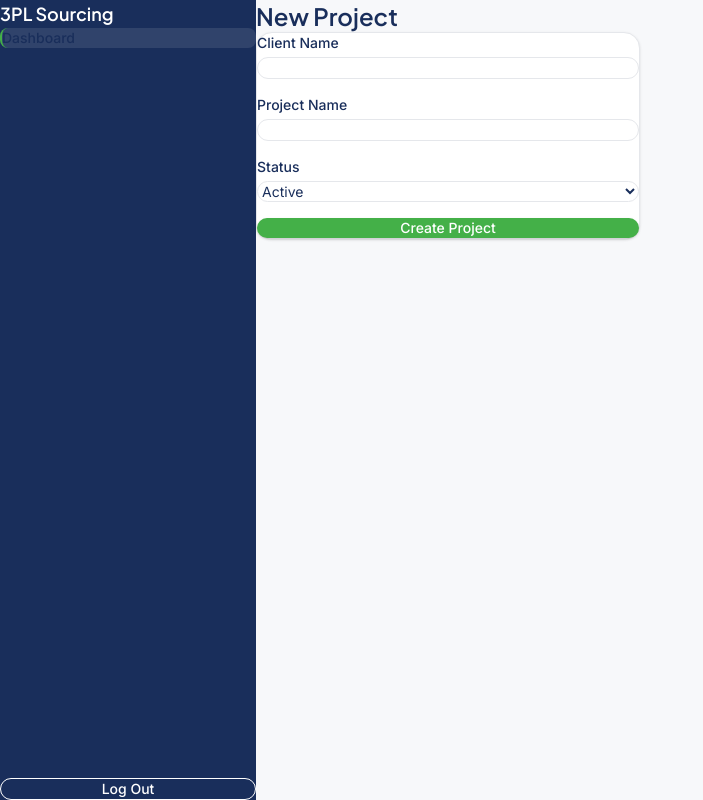
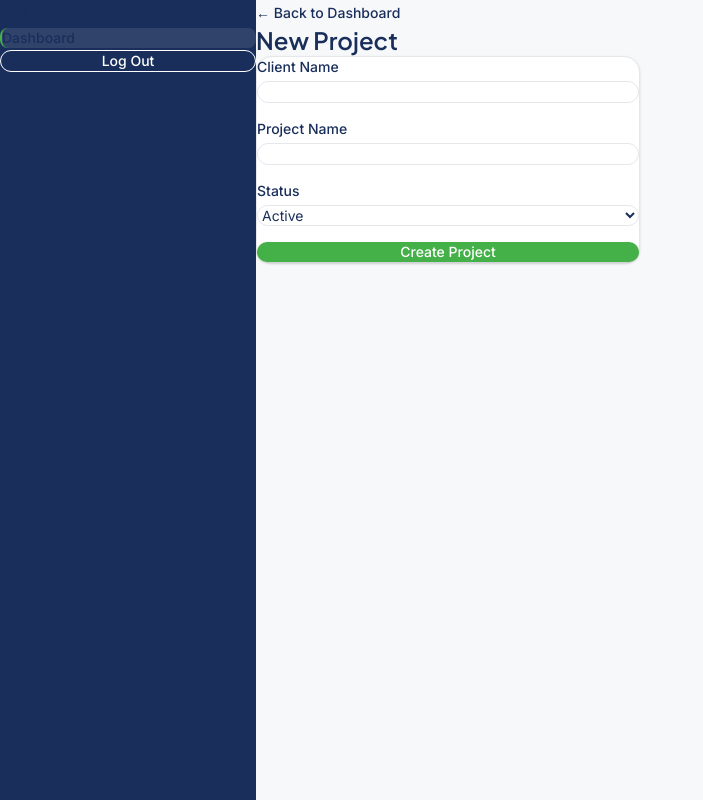
Before and after one commit to dani-mgs/3pl-sourcing, a Next.js app: page /dashboard/new in a window 1280 px wide. Shown: the whole page, without its empty margins (0-703 px from the left). Built offline with nearby package versions, Linux system fonts and the light colour scheme; no server answers.

Commit message:
fix: restore sidebar dashboard nav link, add logo link, cap content width, add missing back navigation

```diff
--- a/src/app/(authenticated)/dashboard/new/page.tsx
+++ b/src/app/(authenticated)/dashboard/new/page.tsx
@@ -1,5 +1,6 @@
 "use client";
 
+import Link from "next/link";
 import { useActionState } from "react";
 import { createProject } from "./actions";
 
@@ -20,12 +21,19 @@ export default function NewProjectPage() {
   >(createProjectAction, {});
 
   return (
-    <div className="mx-auto max-w-sm px-8 py-10">
-      <h1 className="mb-8 font-display text-2xl font-semibold text-move-navy">
+    <div className="max-w-5xl px-8 py-10">
+      <Link
+        href="/dashboard"
+        className="text-sm font-medium text-move-green hover:underline"
+      >
+        ← Back to Dashboard
+      </Link>
+
+      <h1 className="mt-2 mb-8 font-display text-2xl font-semibold text-move-navy">
         New Project
       </h1>
 
-      <div className="rounded-2xl border border-neutral-border bg-white p-6 shadow-sm">
+      <div className="max-w-sm rounded-2xl border border-neutral-border bg-white p-6 shadow-sm">
         <form action={formAction} className="flex flex-col gap-4">
           <div className="flex flex-col gap-1">
             <label
--- a/src/app/(authenticated)/dashboard/page.tsx
+++ b/src/app/(authenticated)/dashboard/page.tsx
@@ -18,7 +18,7 @@ export default async function DashboardPage() {
     .eq("status", "Active");
 
   return (
-    <div className="mx-auto max-w-4xl px-8 py-10">
+    <div className="max-w-5xl px-8 py-10">
       <div className="mb-8 flex items-center justify-between">
         <h1 className="font-display text-2xl font-semibold text-move-navy">
           Projects
--- a/src/app/(authenticated)/layout.tsx
+++ b/src/app/(authenticated)/layout.tsx
@@ -1,3 +1,4 @@
+import Link from "next/link";
 import { createClient } from "@/lib/supabase/server";
 import { logout } from "@/app/logout/actions";
 import { SidebarNav } from "./sidebar-nav";
@@ -16,9 +17,12 @@ export default async function AuthenticatedLayout({
     <div className="flex min-h-screen">
       <aside className="sticky top-0 flex h-screen w-64 shrink-0 flex-col bg-move-navy">
         <div className="p-6">
-          <span className="font-display text-lg font-semibold text-white">
+          <Link
+            href="/dashboard"
+            className="font-display text-lg font-semibold text-white"
+          >
             3PL Sourcing
-          </span>
+          </Link>
         </div>
 
         <SidebarNav />
--- a/src/app/(authenticated)/projects/[id]/page.tsx
+++ b/src/app/(authenticated)/projects/[id]/page.tsx
@@ -26,8 +26,15 @@ export default async function ProjectDetailsPage({
   }
 
   return (
-    <div className="mx-auto max-w-4xl px-8 py-10">
-      <div className="mb-2 flex items-center gap-3">
+    <div className="max-w-5xl px-8 py-10">
+      <Link
+        href="/dashboard"
+        className="text-sm font-medium text-move-green hover:underline"
+      >
+        ← Back to Dashboard
+      </Link>
+
+      <div className="mt-2 mb-2 flex items-center gap-3">
         <h1 className="font-display text-2xl font-semibold text-move-navy">
           {project.client_name} — {project.project_name}
         </h1>
--- a/src/app/(authenticated)/projects/[id]/providers/[providerId]/page.tsx
+++ b/src/app/(authenticated)/projects/[id]/providers/[providerId]/page.tsx
@@ -73,7 +73,7 @@ export default async function ProviderDetailsPage({
   }
 
   return (
-    <div className="mx-auto max-w-4xl px-8 py-10">
+    <div className="max-w-5xl px-8 py-10">
       <Link
         href={`/projects/${id}/providers`}
         className="text-sm font-medium text-move-green hover:underline"
--- a/src/app/(authenticated)/projects/[id]/providers/new/page.tsx
+++ b/src/app/(authenticated)/projects/[id]/providers/new/page.tsx
@@ -1,3 +1,4 @@
+import Link from "next/link";
 import { notFound } from "next/navigation";
 import { createClient } from "@/lib/supabase/server";
 import { NewProviderForm } from "./new-provider-form";
@@ -20,12 +21,19 @@ export default async function NewProviderPage({
   }
 
   return (
-    <div className="mx-auto max-w-sm px-8 py-10">
-      <h1 className="mb-8 font-display text-2xl font-semibold text-move-navy">
+    <div className="max-w-5xl px-8 py-10">
+      <Link
+        href={`/projects/${id}/providers`}
+        className="text-sm font-medium text-move-green hover:underline"
+      >
+        ← Back to 3PL List
+      </Link>
+
+      <h1 className="mt-2 mb-8 font-display text-2xl font-semibold text-move-navy">
         Add Provider
       </h1>
 
-      <div className="rounded-2xl border border-neutral-border bg-white p-6 shadow-sm">
+      <div className="max-w-sm rounded-2xl border border-neutral-border bg-white p-6 shadow-sm">
         <NewProviderForm projectId={id} />
       </div>
     </div>
--- a/src/app/(authenticated)/projects/[id]/providers/page.tsx
+++ b/src/app/(authenticated)/projects/[id]/providers/page.tsx
@@ -27,7 +27,7 @@ export default async function ProvidersPage({
     .order("created_at", { ascending: false });
 
   return (
-    <div className="mx-auto max-w-4xl px-8 py-10">
+    <div className="max-w-5xl px-8 py-10">
       <Link
         href={`/projects/${id}`}
         className="text-sm font-medium text-move-green hover:underline"
--- a/src/app/(authenticated)/projects/[id]/requirements/page.tsx
+++ b/src/app/(authenticated)/projects/[id]/requirements/page.tsx
@@ -69,7 +69,7 @@ export default async function RequirementsPage({
   }
 
   return (
-    <div className="mx-auto max-w-4xl px-8 py-10">
+    <div className="max-w-5xl px-8 py-10">
       <Link
         href={`/projects/${id}`}
         className="text-sm font-medium text-move-green hover:underline"
--- a/src/app/(authenticated)/projects/[id]/requirements/summary/page.tsx
+++ b/src/app/(authenticated)/projects/[id]/requirements/summary/page.tsx
@@ -32,7 +32,7 @@ export default async function RequirementsSummaryPage({
     .maybeSingle();
 
   return (
-    <div className="mx-auto max-w-4xl px-8 py-10">
+    <div className="max-w-5xl px-8 py-10">
       <Link
         href={`/projects/${id}/requirements`}
         className="text-sm font-medium text-move-green hover:underline"
--- a/src/app/(authenticated)/sidebar-nav.tsx
+++ b/src/app/(authenticated)/sidebar-nav.tsx
@@ -9,7 +9,7 @@ export function SidebarNav() {
   const pathname = usePathname();
 
   return (
-    <nav className="flex flex-1 flex-col gap-1 py-4">
+    <nav className="flex flex-col gap-1 py-4">
       {NAV_ITEMS.map((item) => {
         const isActive =
           pathname === item.href || pathname.startsWith(`${item.href}/`);
```
Also changed, not shown: 1 other file (tests, documents, lock files or other folders).
